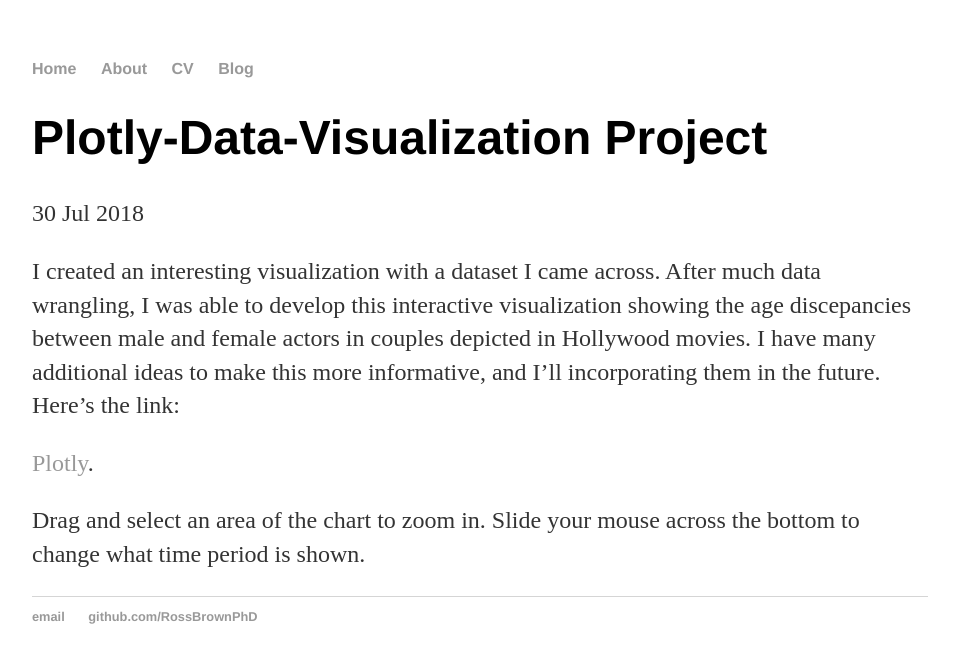
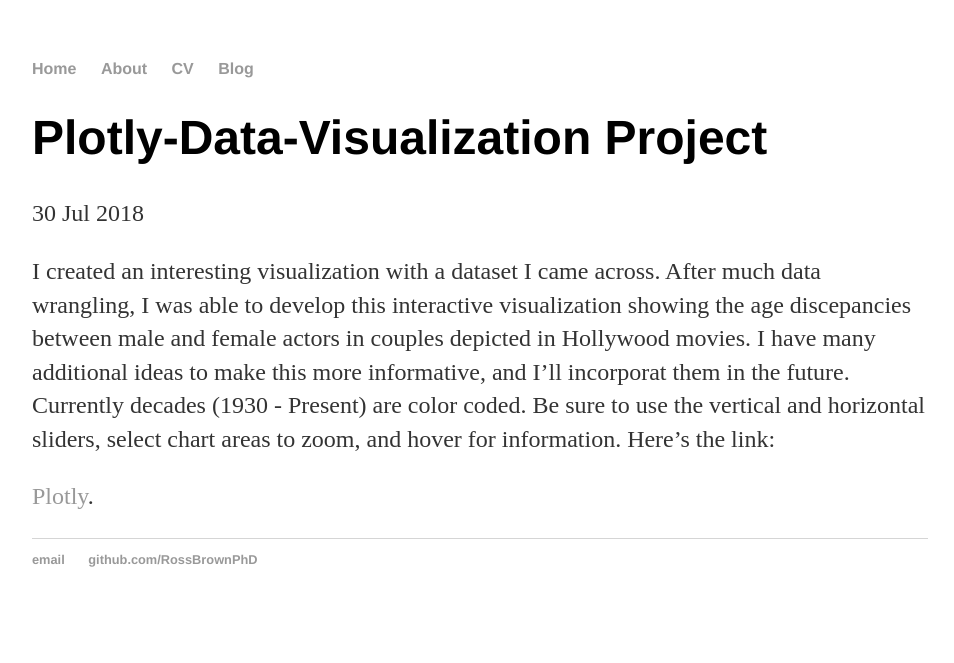
Before and after one commit to RossBrownPhD/RossBrownPhD.github.io, a Jekyll site: the page built from _posts/2018-07-30-Plotly-Data-Visualization.md, in a window 1280 px wide. Shown: the top 663 px of the page, without its empty margins (160-1114 px from the left). Built offline with Jekyll 4.4.1, drawn with Linux system fonts in a browser that asks for light colours.

Commit message:
Update 2018-07-30-Plotly-Data-Visualization.md

```diff
--- a/_posts/2018-07-30-Plotly-Data-Visualization.md
+++ b/_posts/2018-07-30-Plotly-Data-Visualization.md
@@ -4,9 +4,7 @@ title: "Plotly-Data-Visualization Project"
 date: 2018-07-30
 ---
 
-I created an interesting visualization with a dataset I came across. After much data wrangling, I was able to develop this interactive visualization showing the age discepancies between male and female actors in couples depicted in Hollywood movies. I have many additional ideas to make this more informative, and I'll incorporating them in the future.
+I created an interesting visualization with a dataset I came across. After much data wrangling, I was able to develop this interactive visualization showing the age discepancies between male and female actors in couples depicted in Hollywood movies. I have many additional ideas to make this more informative, and I'll incorporat them in the future. Currently decades (1930 - Present) are color coded. Be sure to use the vertical and horizontal sliders, select chart areas to zoom, and hover for information.
 Here's the link:
 
-[Plotly](https://plot.ly/~Ross.Brown.Ph.D./73/).
-
-Drag and select an area of the chart to zoom in. Slide your mouse across the bottom to change what time period is shown.
+[Plotly](https://plot.ly/~Ross.Brown.Ph.D./89/).
```
